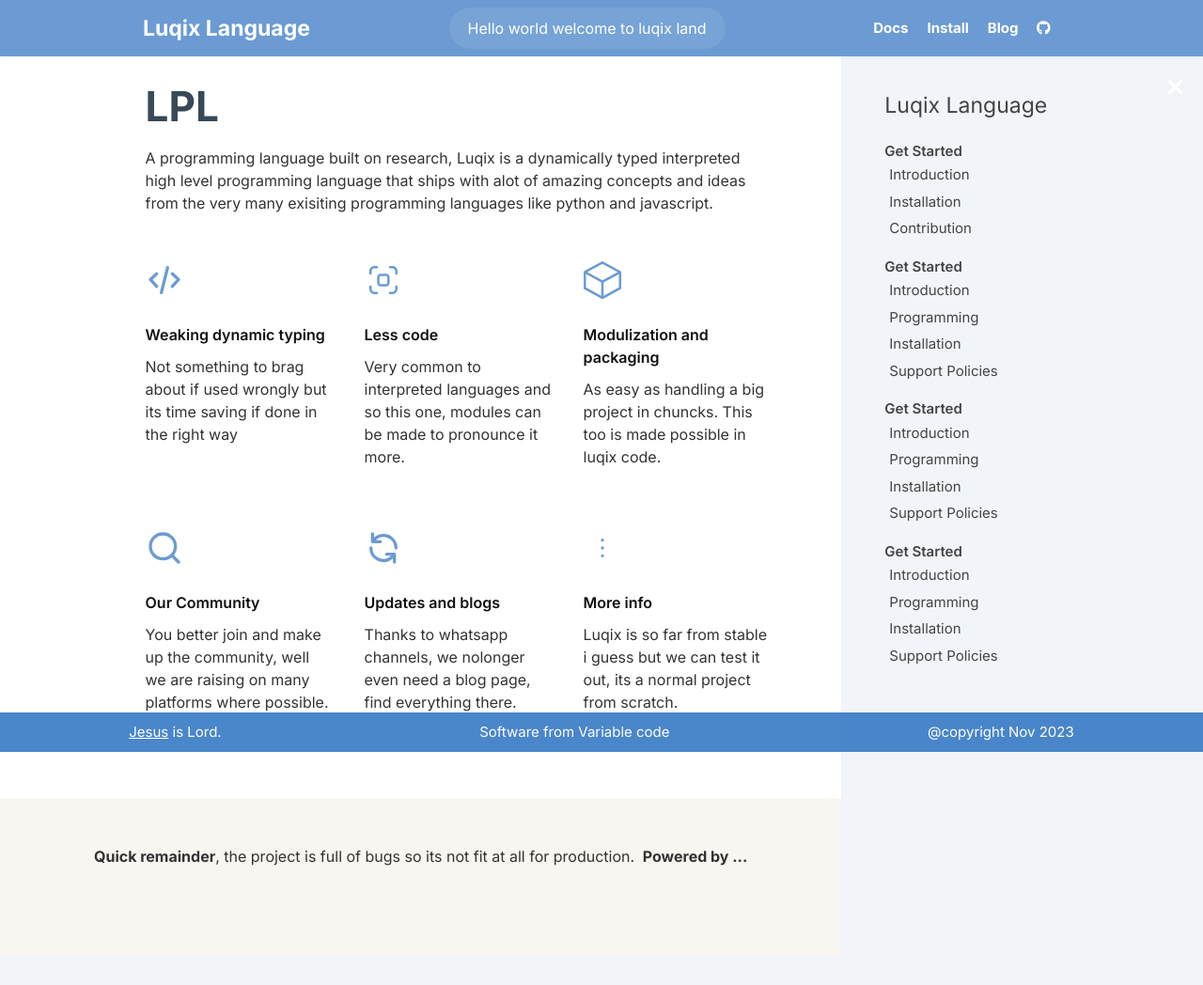
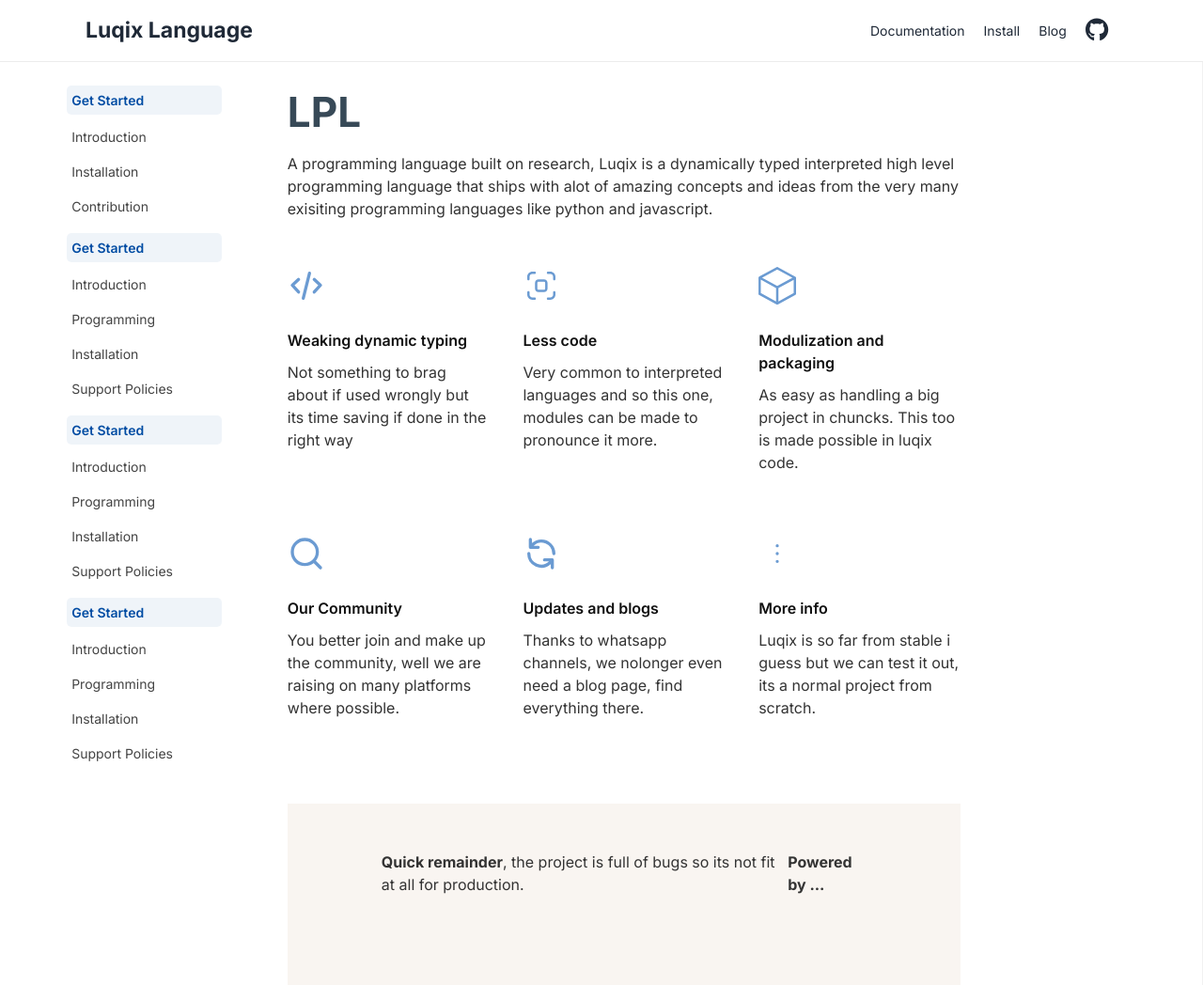
Before and after one commit to luqix-lang/luqix-lang.github.io, a plain HTML site: page index.html in a window 1280 px wide. Shown: the whole page at 94% size. Before the commit the page ends 1018 px from the top, so only its background shows below. Drawn offline with nearby package versions, Linux system fonts and the light colour scheme; a web font is replaced by a local one.

Commit message:
first commit

```diff
--- a/css/style.css
+++ b/css/style.css
@@ -1,7 +1,7 @@
 @import url('https://fonts.googleapis.com/css2?family=IBM+Plex+Sans:wght@400;500;600;700&display=swap');
 @import url('https://fonts.cdnfonts.com/css/general-sans');
 @import url('https://fonts.googleapis.com/css2?family=Inter:wght@300;400;500;600;700;800;900&display=swap');
-
+@import url('https://fonts.googleapis.com/css2?family=Lato:wght@300;400;700;900&display=swap');
 
 /*00880d*/
 
@@ -11,54 +11,55 @@
 	color: #333333;
 	font-size: 16px;
 	line-height: 1.5;
-	font-family: 'Inter', __Inter_e66fe9, __Inter_Fallback_e66fe9, -apple-system, BlinkMacSystemFont, "Segoe UI", Roboto, Oxygen, Ubuntu, Cantarell, "Fira Sans", "Droid Sans", "Helvetica Neue", sans-serif;
+	font-family: ui-sans-serif, system-ui, -apple-system, BlinkMacSystemFont, "Segoe UI", Roboto, "Helvetica Neue", Arial, "Noto Sans", sans-serif, "Apple Color Emoji", "Segoe UI Emoji", "Segoe UI Symbol", "Noto Color Emoji";
+	font-family: 'Inter', sans-serif;
 }
 
 body{
-	background-color: #F1F5F9;
 }
 
 
 .nav{
 	z-index: 5;
-	background-color: #6B9BD2;
-	box-shadow: 0 2px 5px 0 rgb(0 0 0 / 3%);
-	height: 60px;
+	background-color: #ffffffe0;
+	backdrop-filter:  blur(2px);
+	border-bottom: 1px solid #ECECEC;
+	height: 65px;
 }
 
 .nav *{
-	color: #fff !important;
-	font-size: 15px;
-	font-weight: 700;
+	font-size: 14px;
+	color: #1f2937 !important;
 }
 
-.icon *{
+.icon{
 	font-size: 25px;
 }
 
 
 .contents{
-	width: 70%;
+	width: 80%;
 	background-color: white;
 	border-right: 1px solid #F1F1F1;
 }
 
 
 .sidebar{
-	width: 30%;
+	width: 20%;
 	z-index: 4;
 }
 
 .side-child{
-	background-color: #F1F5F9;
+	width: 80%;
 }
 
 .side-child *{
 	color: #444;
-	font-size: 15px;
+	font-size: 14px;
 }
 
 .title{
+	font-weight: bold;
 	font-size: 23px !important;
 }
 
@@ -104,6 +105,19 @@ body{
 	background-color: #3276C3e0;
 	backdrop-filter:  blur(1px);
 	z-index: 5;
+}
+
+.light{
+	border-radius: 5px;
+	padding: 5px;
+	color: #004ca3;
+	background-color: #004ca310;
+}
+
+.sidebar li{
+	padding: 5px;
+	margin-top: 10px;
+	margin-bottom: 10px;
 }
 
 .ban *{
@@ -191,6 +205,12 @@ footer{
 		display: none;
 	}
 
+	.side-child{
+		height: 100vh;
+		overflow-y: scroll;
+		background-color: white;
+	}
+
 	.bench{
 		display: block;
 	}
--- a/index.html
+++ b/index.html
@@ -12,25 +12,22 @@
 	<link rel="stylesheet" type="text/css" href="css/style.css">
 
 </head>
-<body cds-theme="light">
+<body >
 
 	<div class="main-container">
 
 
-	<div class="nav flex sticky-top pos-relative-md align-items-center px-6 px-4-lg px-2-md justify-center">
-		<nav class="col-8 col-10-md flex justify-between">
+	<div class="nav flex sticky-top align-items-center px-6 px-4-lg px-2-md justify-center">
+		<nav class="col-9 col-10-md flex justify-between">
 			<div class="flex align-items-center justify-start justify-between col-10-sm">
 				<a href=""><p class="title">Luqix Language</p></a>
-				<p class="px-2 text-xl-2 d-none d-block-sm icon" id="open-menu"><i class="fas fa-bars"></i></p>
-			</div>
-			<div class="flex align-items-center d-none-sm">
-				<p class="shade round-full py-2 px-4">Hello world welcome to luqix land</p>
+				<p class="px-2 text-xl-2 d-none d-block-sm icon" id="open-menu"><i class="fas fa-bars icon"></i></p>
 			</div>
 			<div class="flex align-items-center justify-end d-none-sm">
-				<p class="py-2 px-2"><a href="">Docs</a></p>
+				<p class="py-2 px-2"><a href="">Documentation</a></p>
 				<p class="py-2 px-2"><a href="">Install</a></p>
 				<p class="py-2 px-2"><a href="">Blog</a></p>
-				<p class="py-2 px-2"><a href=""><i class="fab fa-github text-xl-4 icon"></i></a></p>
+				<p class="py-2 px-2"><a href=""><i class="fab fa-github icon"></i></a></p>
 			</div>
 		</nav>
 	</div>
@@ -39,18 +36,13 @@
 	  <div class="content">
 	      <div class="flex justify-between">
 
-      		<div id="app" class="contents flex justify-end flex-wrap"></div>
 
-	      	<div id="sidebar" class="sidebar">
-	      		<p class="menu-close icon py-2 px-2 mt-2" id="close-menu"><i class="fas fa-times"></i></p>
+	      	<div id="sidebar" class="sidebar flex justify-end vh-100-sm">
+	      		<p class="menu-close icon py-2 px-2 mt-2" id="close-menu"><i class="fas fa-times icon"></i></p>
 
-	      		<div class="side-child py-4 pl-5 pb-10-sm pt-0-sm">
-
-	      			<div class="sticky-top px-2 pb-1 pt-3 flex align-items-center">
-	      				<p class="title px-2"><a href="" class="title">Luqix Language</a></p>
-	      			</div>
-
+	      		<div class="side-child py-2 pl-5 overflow-y-scroll pb-10-sm pt-0-sm">
 		      		<div class="px-4 mb-7">
+		      			<p style="font-size: 20px;" class="mt-2 py-2 d-none d-block-sm">Luqix language</p>
 		      			<div class="tree">
 		      				<ul>
 							    <p class="mt-3 p1-2 light">Get Started</p>
@@ -91,17 +83,17 @@
 		      			</div>
 
 		      		</div>
+
 	      		</div>
 	      	</div>
 
+	      	<div class="flex justify-start contents">
+      			<div id="app" class="col-7 px-10 px-5-md col-10-md col-8-lg px-4-sm flex justify-start flex-wrap"></div>
+	      	</div>
+
+
 	      </div>
 	    </div>
-	</div>
-
-	<div class="flex ban justify-around flex-wrap pos-fixed pos-relative-md">
-		<p class="text-center px-2 py-1-sm text-sm-sm text-md-md py-2"><a class="underlined" href="#">Jesus</a> is Lord.</p>
-		<p class="text-center px-2 py-1-sm text-sm-sm text-md-md py-2">Software from <a href="">Variable code</a></p>
-		<p class="text-center px-2 py-1-sm text-sm-sm text-md-md py-2">@copyright Nov 2023</p>
 	</div>
 
 	<script type="text/javascript" src="https://ajax.googleapis.com/ajax/libs/jquery/3.7.1/jquery.min.js"></script>
--- a/js/index.js
+++ b/js/index.js
@@ -42,8 +42,6 @@ function introductionPage(){
 
 	return `
 
-<div class="col-9 col-10-lg">
-	<div class="pl-13 pr-15 px-4-md">
 <p class="text-xl-10 hl bold mt-4">LPL</p>
 <p class="mt-2">A programming language built on research, Luqix is a dynamically typed interpreted high level programming language that ships with alot of amazing concepts and ideas from the very many exisiting programming languages like python and javascript.</p>
 
@@ -87,8 +85,6 @@ function introductionPage(){
 	</div>
 </div>
 
-	</div>
-</div>
 
 ${footer}
 
```
Also changed, not shown: 1 other file. Lines whose indentation alone changed are shown as unchanged.
